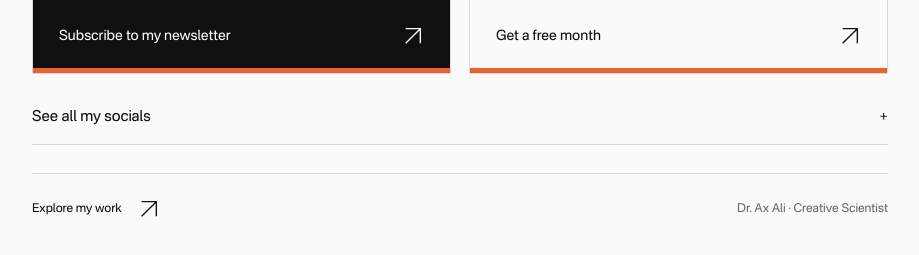
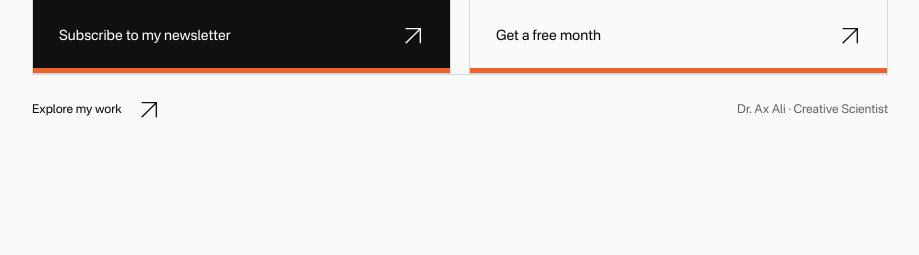
Before and after one commit to thaxali/axali.me, a plain HTML site: page hello/index.html in a window 1280 px wide. Shown: the part 707-962 px from the top of the page, without its empty margins (180-1099 px from the left). After the commit the page ends 876 px from the top, so only its background shows below. Drawn offline with Linux system fonts and the light colour scheme.

Commit message:
Remove redundant social links dropdown

```diff
--- a/hello/index.html
+++ b/hello/index.html
@@ -9,6 +9,6 @@
 <a class="action newsletter" href="https://axali.substack.com/subscribe"><span class="number">01 / THE NEWSLETTER</span><h2>Everything is<br>Designed<span>.</span></h2><p>Notes on AI, design, and being human.</p><span class="action-label">Subscribe to my newsletter <svg><use href="#arrow"/></svg></span></a>
 <a class="action" href="https://seenalabs.io/pricing"><span class="number">02 / SEENA LABS</span><h2>Meet Seena Labs<span>.</span></h2><p>Understand the people you’re building for.<br>All new signups get a free month of Pro.</p><span class="action-label">Get a free month <svg><use href="#arrow"/></svg></span></a>
 </nav>
-<details class="socials"><summary>See all my socials <span class="plus">+</span></summary><nav aria-label="Social profiles"><a href="https://www.instagram.com/dr.axali/">Instagram <svg><use href="#arrow"/></svg></a><a href="https://www.threads.com/@dr.axali">Threads <svg><use href="#arrow"/></svg></a><a href="https://www.linkedin.com/in/theaxali">LinkedIn <svg><use href="#arrow"/></svg></a><a href="https://axali.substack.com/">Substack <svg><use href="#arrow"/></svg></a></nav></details>
+
 
 <footer><a href="https://axali.me/">Explore my work <svg><use href="#arrow"/></svg></a><span>Dr. Ax Ali · Creative Scientist</span></footer></main></body></html>
```
